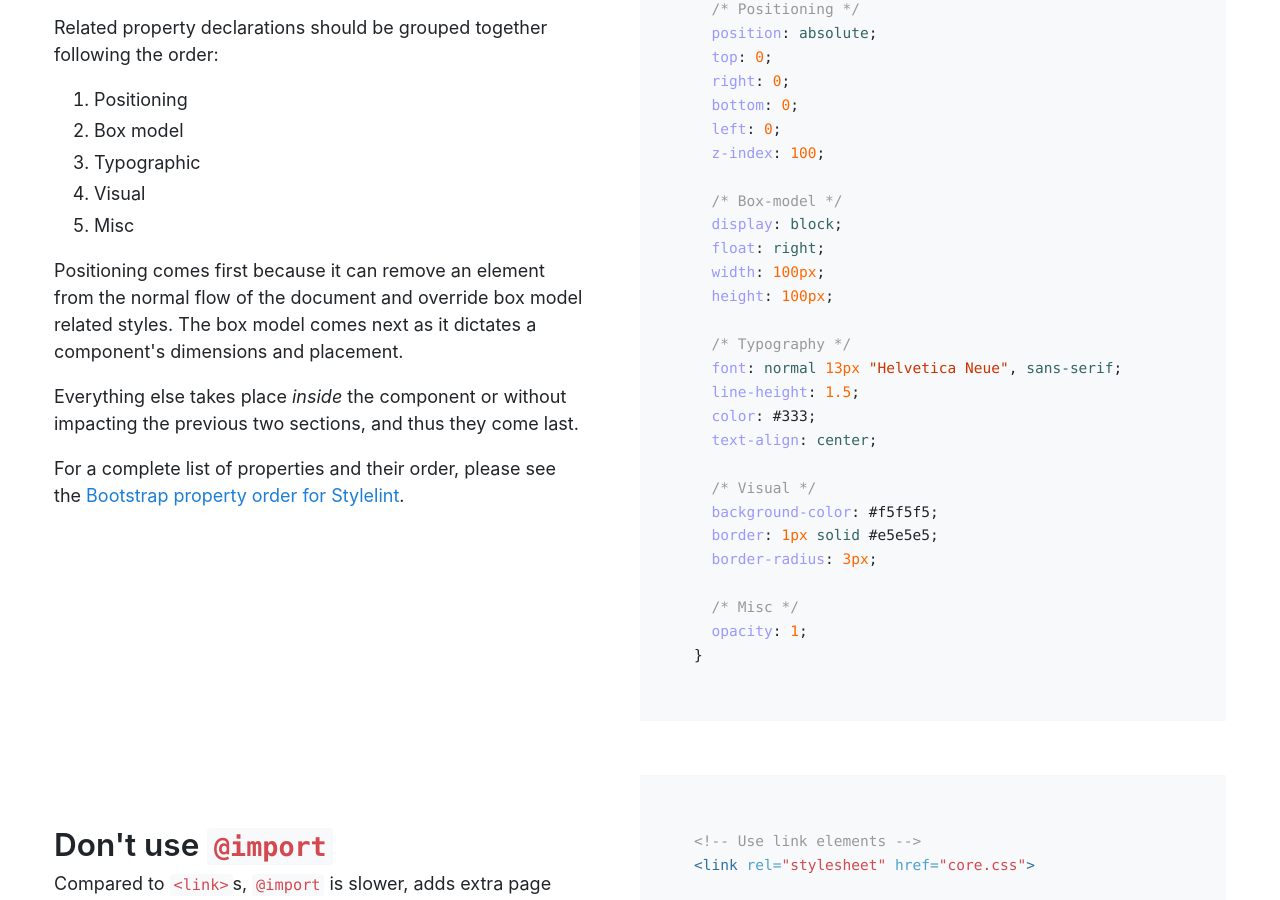
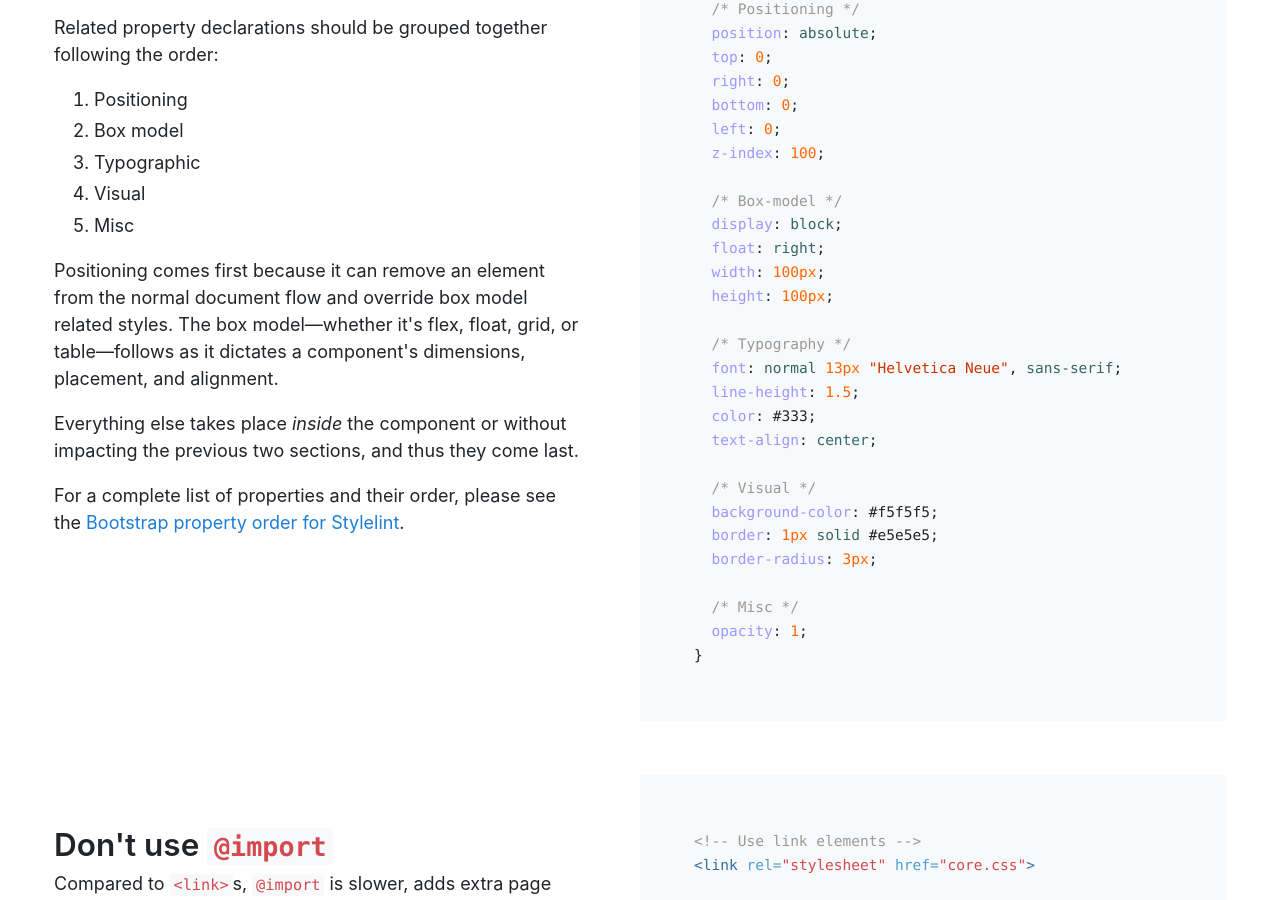
Before and after one commit to mdo/code-guide, a Jekyll site: the page built from index.html, in a window 1280 px wide and 900 px high, scrolled down 7755 px. Built offline with Jekyll 4.4.1, drawn with Linux system fonts in a browser that asks for light colours; comment, search, counter and statistics services are not loaded.

Commit message:
Tweak some copy for declaration order to mention grid
closes #232

```diff
--- a/index.html
+++ b/index.html
@@ -234,7 +234,7 @@ layout: default
       <li>Visual</li>
       <li>Misc</li>
     </ol>
-    <p>Positioning comes first because it can remove an element from the normal flow of the document and override box model related styles. The box model comes next as it dictates a component's dimensions and placement.</p>
+    <p>Positioning comes first because it can remove an element from the normal document flow and override box model related styles. The box model—whether it's flex, float, grid, or table—follows as it dictates a component's dimensions, placement, and alignment.</p>
     <p>Everything else takes place <em>inside</em> the component or without impacting the previous two sections, and thus they come last.</p>
     <p>For a complete list of properties and their order, please see the <a href="https://github.com/twbs/stylelint-config-twbs-bootstrap/blob/master/css/index.js">Bootstrap property order for Stylelint</a>.</p>
   </div>
```
